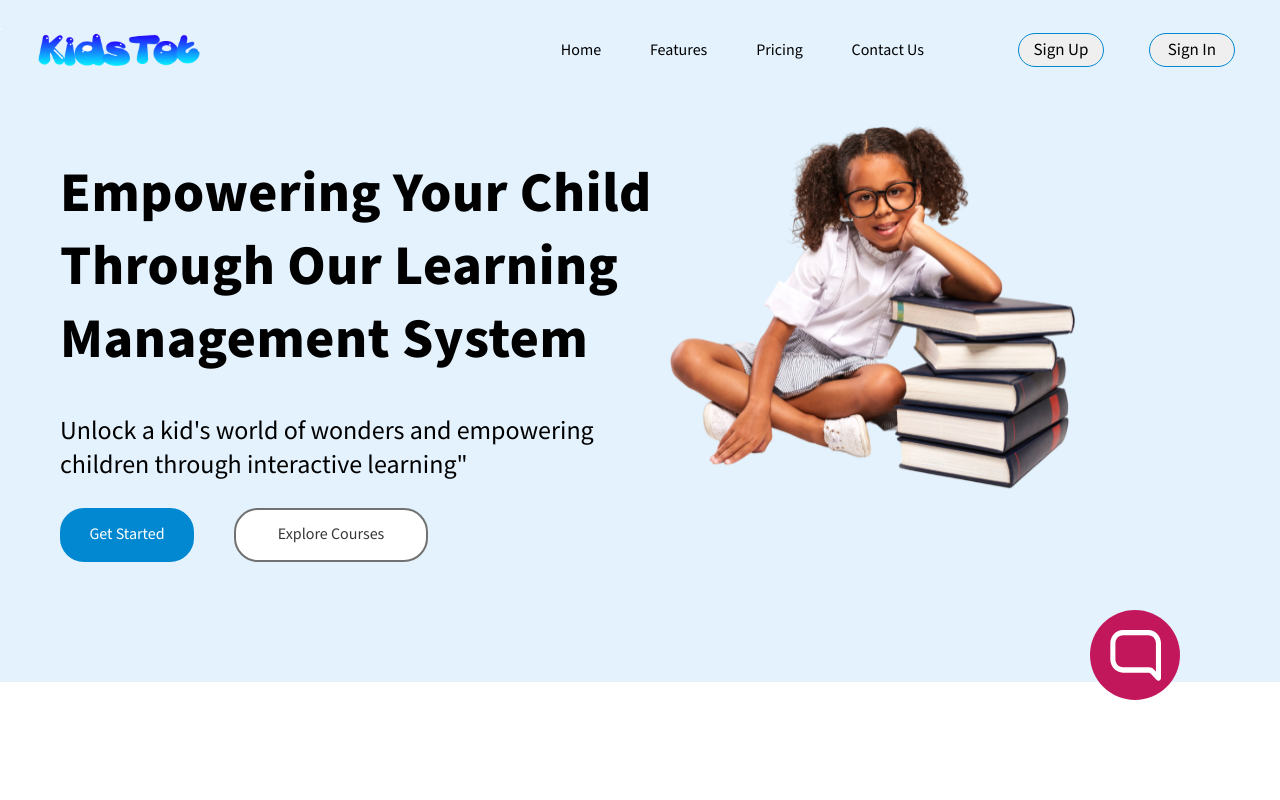
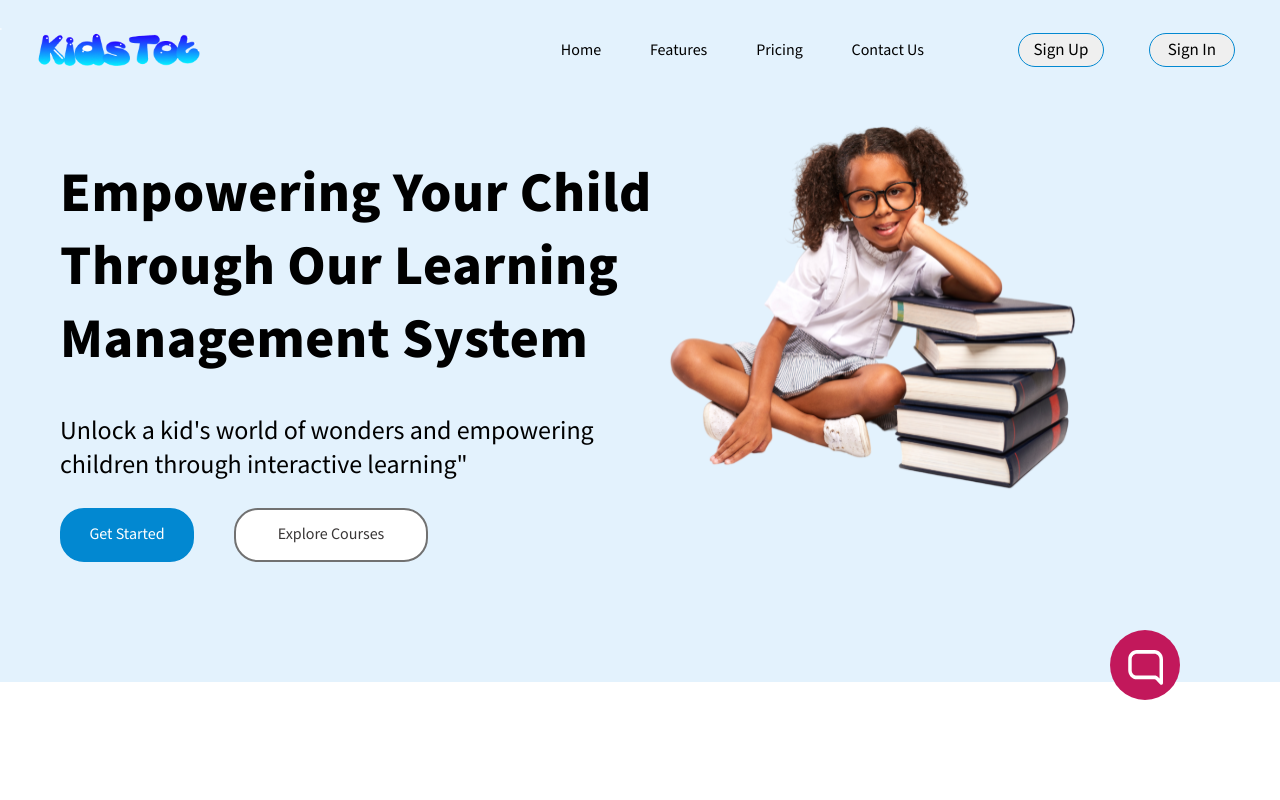
Before and after one commit to learnable-2022/LMS-YC-10-FE, a React (Create React App) app in the folder lms/: page / in a window 1280 px wide. Shown: the top 800 px of the page. Built offline with nearby package versions, Linux system fonts and the light colour scheme.

Commit message:
Conflict Resolution

```diff
--- a/lms/src/components/lmsHeader/LmsHeader.js
+++ b/lms/src/components/lmsHeader/LmsHeader.js
@@ -8,7 +8,7 @@ import profileImage from "../images/Mask group.png";
 
 
 
-function LmsHeader(){
+function LmsHeader({page}){
 return(
     <>
         <div className={styles.lmsHeaderWrapper}>
@@ -17,7 +17,7 @@ return(
                     <div className={styles.menuIcon}></div>
                     <div className={styles.responsiveImg}></div>
                 </div>
-                <h1 className={styles.headerText}>Courses</h1>
+                <h1 className={styles.headerText}>{page}</h1>
                 <div className={styles.courseInputWrapper}>
                     <div className={styles.courseSearchInput}>
                         <i><CiSearch /></i>
--- a/lms/src/components/pages/ContactUs.js
+++ b/lms/src/components/pages/ContactUs.js
@@ -1,7 +1,9 @@
 import React from 'react'
 import style  from './register/style.module.css'
-// import { AiOutlineMail } from 'react-icons/ai';
 import Header from '../header/Header';
+
+
+
 
 export default function ContactUs() {
 
--- a/lms/src/components/pages/SettingsPage.js
+++ b/lms/src/components/pages/SettingsPage.js
@@ -16,7 +16,7 @@ return(
     <>
         <div className={styles.settingsPage}>
             <div className={styles.settingsPageHeader}>
-                <LmsHeader />
+                <LmsHeader page="Settings" />
             </div>
             <div className={styles.profileText}>
                 <h3>Profile</h3>
--- a/lms/src/components/pages/register/style.module.css
+++ b/lms/src/components/pages/register/style.module.css
@@ -26,7 +26,7 @@ header{
     flex-direction: column;
     align-items: center;
     justify-content: center;
-
+    margin-top: 100px;
 }
 .formSection .heading{
     font-size: 32px;
--- a/lms/src/components/styles/LandingPage.module.css
+++ b/lms/src/components/styles/LandingPage.module.css
@@ -164,12 +164,13 @@
   bottom: 100px;
   right: 100px;
   background-color: #c2185b;
-  width: 90px;
-  height: 90px;
+  width: 70px;
+  height: 70px;
   text-align: center;
   border-radius: 90px;
 }
 .customerSupport img{
+  width: 35px;
   margin-top: 20px;
 }
 
```
